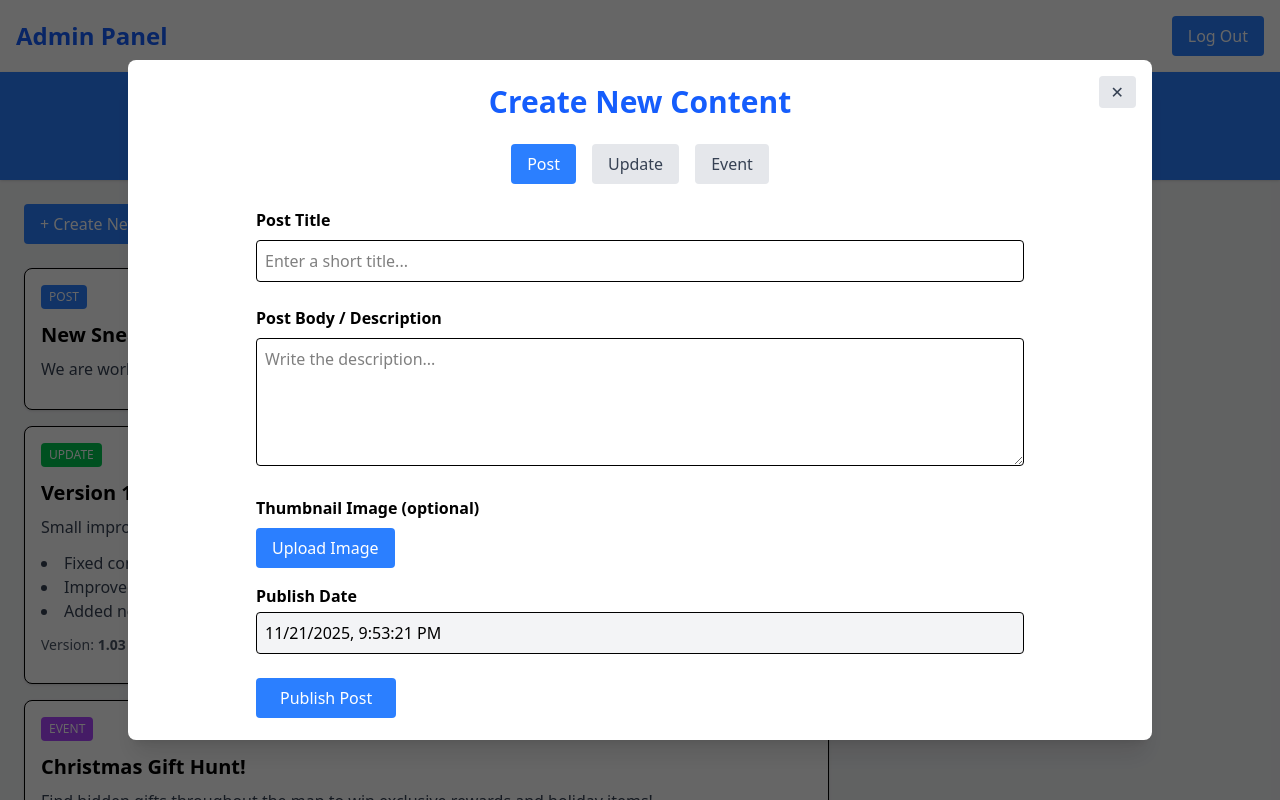
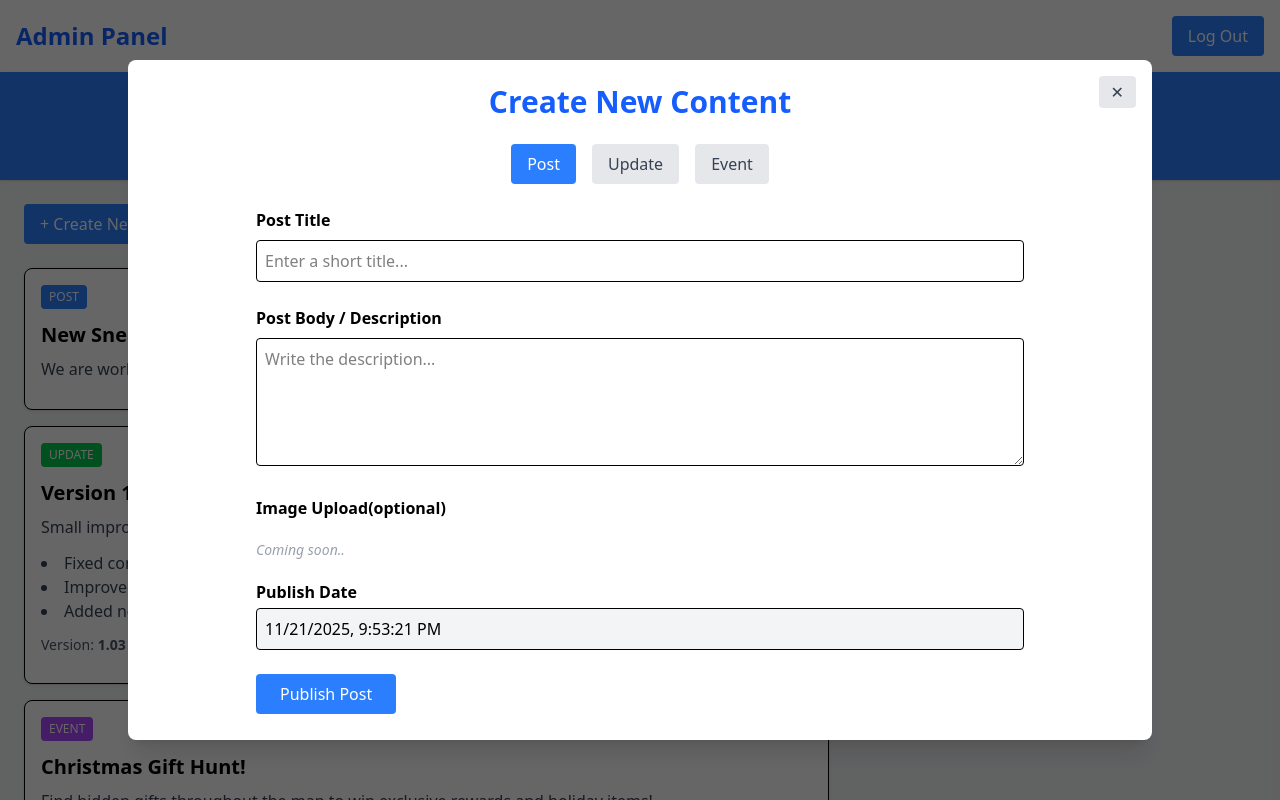
Before and after one commit to brandonTropicode/roblox_game_promoter_website, a React app in the folder frontend/: page /admin-home in a window 1280 px wide. Both pictures are taken after a click on the button "+ Create New Post". Shown: the top 800 px of the page. Built offline with nearby package versions, Linux system fonts and the light colour scheme; the HTML template or start-up script is replaced by a standard one.

Commit message:
firebase added, new POSTS save to firebase

```diff
--- a/frontend/package.json
+++ b/frontend/package.json
@@ -11,6 +11,7 @@
   },
   "dependencies": {
     "@tailwindcss/vite": "^4.1.17",
+    "firebase": "^12.6.0",
     "react": "^19.2.0",
     "react-dom": "^19.2.0",
     "react-router-dom": "^7.9.6",
--- /dev/null
+++ b/frontend/src/firebase.jsx
@@ -0,0 +1,15 @@
+import { initializeApp } from "firebase/app";
+import { getFirestore } from "firebase/firestore";
+
+const firebaseConfig = {
+  apiKey: "AIzaSyAJHAyQN-5lfx5JqfIGaIYsIYNk6lj3cBI",
+  authDomain: "brandonrobloxwebsite.firebaseapp.com",
+  projectId: "brandonrobloxwebsite",
+  storageBucket: "brandonrobloxwebsite.firebasestorage.app",
+  messagingSenderId: "592942644700",
+  appId: "1:592942644700:web:ede382d3745421b337e319",
+  measurementId: "G-P3359Z26ME"
+};
+
+const app = initializeApp(firebaseConfig);
+export const db = getFirestore(app)
--- a/frontend/src/pages/EventForm.jsx
+++ b/frontend/src/pages/EventForm.jsx
@@ -6,7 +6,6 @@ export default function EventForm() {
   const [start, setStart] = useState("");
   const [end, setEnd] = useState("");
   const [reward, setReward] = useState("");
-  const [requirements, setRequirements] = useState("");
   const [image, setImage] = useState(null);
 
   // Image preview handler
@@ -18,7 +17,6 @@ export default function EventForm() {
 
   return (
     <div className="max-w-3xl mx-auto">
-
       {/* Title */}
       <label className="block mb-2 font-semibold">Event Title</label>
       <input
@@ -66,15 +64,6 @@ export default function EventForm() {
         className="w-full p-2 border rounded mb-6"
       />
 
-      {/* Requirements */}
-      {/* <label className="block mb-2 font-semibold">Requirements (optional)</label>
-      <textarea
-        value={requirements}
-        onChange={(e) => setRequirements(e.target.value)}
-        placeholder="Any prerequisites for the event?"
-        className="w-full p-2 border rounded h-20 mb-6"
-      /> */}
-
       {/* Image Upload */}
       <label className="block mb-2 font-semibold">Event Banner Image</label>
 
@@ -90,19 +79,41 @@ export default function EventForm() {
         </div>
       )}
 
-      {/* Submit Button */}
-      <div className="flex gap-4 mb-4">
+      {/* Upload + Submit */}
+      <div className="flex items-center justify-between mb-4">
+
+        {/* Upload Button */}
         <label
-            htmlFor="event-image-upload"
-            className="inline-block bg-blue-500 text-white px-4 py-1 rounded cursor-pointer hover:bg-blue-600 transition"
+          htmlFor="event-image-upload"
+          className="
+            border border-blue-500
+            text-blue-500
+            bg-white
+            px-6 py-2
+            rounded
+            text-center
+            cursor-pointer
+            hover:bg-blue-500 hover:text-white
+            transition
+          "
         >
-            Upload Image
+          Upload Image
         </label>
 
+        {/* Hidden File Input */}
+        <input
+          id="event-image-upload"
+          type="file"
+          accept="image/*"
+          onChange={handleImageChange}
+          className="hidden"
+        />
+
+        {/* Publish Button */}
         <button className="bg-blue-500 text-white px-6 py-2 rounded hover:bg-blue-600 transition">
-            Publish Event
+          Publish Event
         </button>
-        </div>
+      </div>
     </div>
-  );
+  )
 }
--- a/frontend/src/pages/NewPostPopUp.jsx
+++ b/frontend/src/pages/NewPostPopUp.jsx
@@ -62,7 +62,7 @@ export default function NewPostPopUp({ onClose }) {
 
         {/* Dynamic Form */}
         <div className="mt-4">
-          {selectedType === "post" && <PostForm />}
+          {selectedType === "post" && <PostForm setShowPopup={onClose} />}
           {selectedType === "update" && <UpdateForm />}
           {selectedType === "event" && <EventForm />}
         </div>
--- a/frontend/src/pages/PostForm.jsx
+++ b/frontend/src/pages/PostForm.jsx
@@ -1,21 +1,81 @@
 import { useState } from "react";
+import { db } from "../firebase";
+import { addDoc, collection } from "firebase/firestore";
 
-export default function PostForm() {
+export default function PostForm({ setShowPopup }) {
   const [title, setTitle] = useState("");
   const [body, setBody] = useState("");
-  const [image, setImage] = useState(null);
+  // const [imagePreview, setImagePreview] = useState(null);
+  // const [imageFile, setImageFile] = useState(null);
+  const [isSaving, setIsSaving] = useState(false);
+
   const publishDate = new Date().toLocaleString();
 
   // Image preview
-  const handleImageChange = (e) => {
-    if (e.target.files && e.target.files[0]) {
-      setImage(URL.createObjectURL(e.target.files[0]));
+  // const handleImageChange = (e) => {
+  //   if (e.target.files && e.target.files[0]) {
+  //     const file = e.target.files[0]
+  //     setImageFile(file)
+  //     setImagePreview(URL.createObjectURL(file))
+  //   }
+  // };
+
+  const handleSubmit = async(e) => {
+    e.preventDefault()
+    if (!title.trim() || !body.trim()) {
+      alert("Fill in the blanks")
+      return
     }
-  };
+
+    try {
+      setIsSaving(true)
+
+      // let imgUrl = null
+      // if (imageFile) {
+      //   const filePath = `posts/${Date.now()}-${imageFile.name}`
+      //   const imgRef = ref(storage, filePath)
+      //   await uploadBytes(imgRef, imageFile)
+      //   imgUrl = await getDownloadURL(imgRef)
+      // }
+
+      const postData = {
+        type: 'post',
+        title: title.trim(),
+        body: body.trim(),
+        images: [],
+        publishDate,
+
+        summary: "",
+        changes: [],
+        version: "",
+        category: "",
+        description: "",
+        startDate: "",
+        endDate: "",
+        reward: "",
+        requirements: "",
+        bannerImage: ""
+      }
+
+      await addDoc(collection(db, "posts"), postData); // --> save to Firebase, posts collection
+
+      setTitle("");
+      setBody("");
+      // setImageFile(null);
+      // setImagePreview(null);
+
+      alert("Post published!");
+      setShowPopup(false); // --> close the new post popup
+    } catch (err) {
+      console.error("Error saving post:", err);
+      alert("There was an error publishing the post.");
+    } finally {
+      setIsSaving(false);
+    }
+  }
 
   return (
-    <div className="max-w-3xl mx-auto">
-
+      <form onSubmit={handleSubmit} className="max-w-3xl mx-auto">
         {/* Title */}
         <label className="block mb-2 font-semibold">Post Title</label>
         <input
@@ -36,9 +96,10 @@ export default function PostForm() {
         />
 
         {/* Image Upload */}
-        <label className="block mb-2 font-semibold">Thumbnail Image (optional)</label>
+        <label className="block mb-2 font-semibold">Image Upload(optional)</label>
+        <p className="text-gray-400 text-sm italic my-5">Coming soon..</p>
 
-        <label
+        {/* <label
             htmlFor="post-image-upload"
             className="inline-block bg-blue-500 text-white px-4 py-2 rounded cursor-pointer hover:bg-blue-600 transition mb-4"
             >
@@ -51,19 +112,20 @@ export default function PostForm() {
             accept="image/*"
             onChange={handleImageChange}
             className="hidden"
-        />
+        /> */}
 
         {/* Image Preview */}
-        {image && (
-        <div className="mb-6">
+        {/* {imagePreview && (
+          <div className="mb-6">
             <p className="font-semibold mb-2">Thumbnail Preview:</p>
+
             <img
-            src={image}
-            alt="Preview"
-            className="w-48 h-48 object-cover rounded border"
+              src={imagePreview}
+              alt="Preview"
+              className="w-48 h-48 object-cover rounded border"
             />
-        </div>
-        )}
+          </div>
+        )} */}
 
         {/* Publish Date */}
         <div className="mb-6">
@@ -77,9 +139,17 @@ export default function PostForm() {
         </div>
 
         {/* Submit Button */}
-        <button className="bg-blue-500 text-white px-6 py-2 rounded hover:bg-blue-600 transition">
-        Publish Post
+        <button
+          type="submit"
+          disabled={isSaving}
+          className={`cursor-pointer px-6 py-2 rounded text-white transition ${
+            isSaving
+              ? "bg-gray-400 cursor-not-allowed"
+              : "bg-blue-500 hover:bg-blue-600"
+          }`}
+        >
+          {isSaving ? "Publishing..." : "Publish Post"}
         </button>
-    </div>
+      </form>
   );
 }
```
Also changed, not shown: 1 other file (tests, documents, lock files or other folders).
